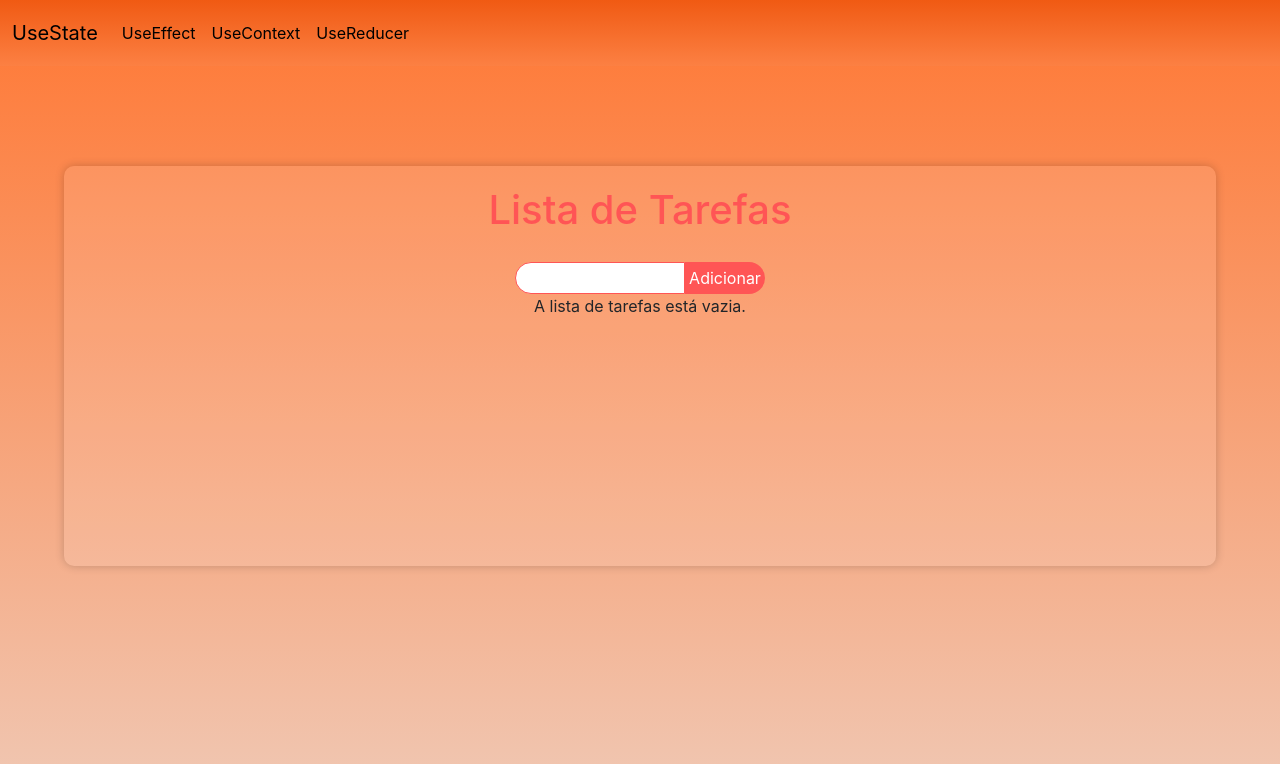
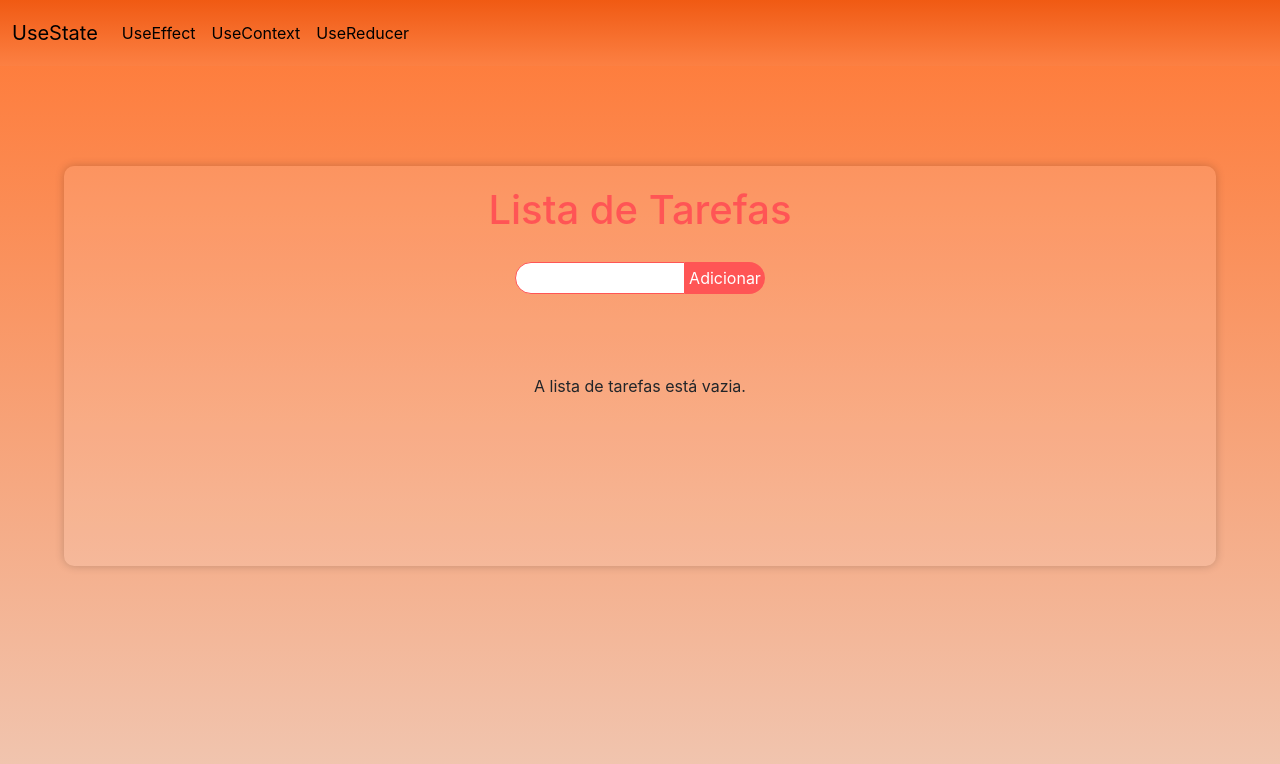
Before and after one commit to stellamaia/meu-projeto-react, a React (Create React App) app: page / in a window 1280 px wide. Shown: the top 764 px of the page. Built offline with nearby package versions, Linux system fonts and the light colour scheme; the HTML template or start-up script is replaced by a standard one.

Commit message:
Implementação de class

```diff
--- a/src/UseState.js
+++ b/src/UseState.js
@@ -54,7 +54,7 @@ function UseState() {
                 </button>
 
                 {todos.length === 0 ? (
-                    <p>A lista de tarefas está vazia.</p>
+                    <p className='listDescription'>A lista de tarefas está vazia.</p>
                 ) : (
                     <ul className='list'>
                         {todos.map((todo, index) => (
```
